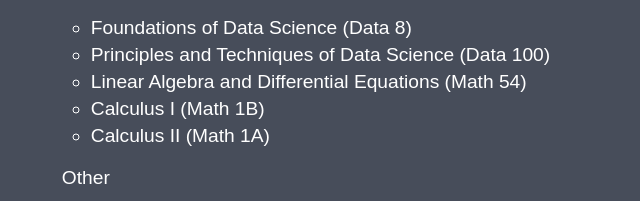
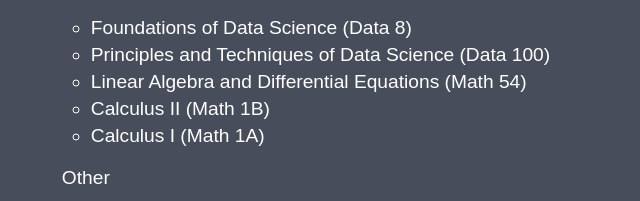
Before and after one commit to calebpine/mywebsite, a plain HTML site: page docs/index.html in a window 1280 px wide. Shown: the part 2246-2447 px from the top of the page, 203-843 px from the left. Drawn offline with nearby package versions, Linux system fonts and the light colour scheme; a web font is replaced by a local one.

Commit message:
resume updated

```diff
--- a/docs/index.html
+++ b/docs/index.html
@@ -192,8 +192,8 @@
 							<li>Foundations of Data Science (Data 8)</li>
 							<li>Principles and Techniques of Data Science (Data 100)</li>
 							<li>Linear Algebra and Differential Equations (Math 54)</li>
-							<li>Calculus I (Math 1B)</li>
-							<li>Calculus II (Math 1A)</li>
+							<li>Calculus II (Math 1B)</li>
+							<li>Calculus I (Math 1A)</li>
 						</ul>
 						<p>Other</p>
 						<ul>
```
